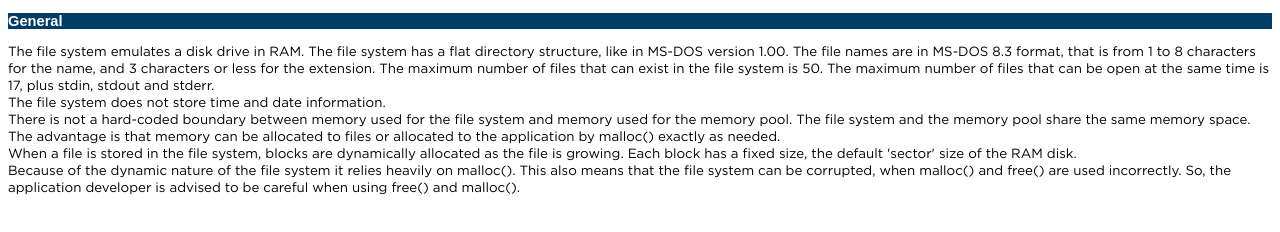
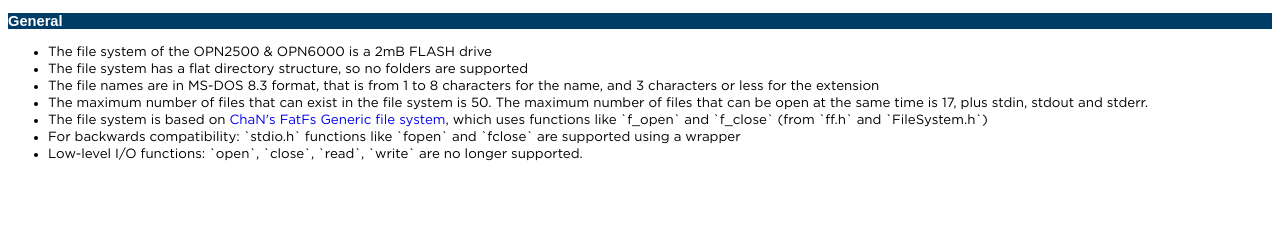
Before and after one commit to OpticonOSEDevelopment/opn2500_opn6000_sdk, a plain HTML site: page docs/Appl-development/File-system.html in a window 1280 px wide. Shown: the part 56-288 px from the top of the page. Drawn offline with Linux system fonts and the light colour scheme.

Commit message:
Updated file system section of docs

```diff
--- a/docs/Appl-development/File-system.html
+++ b/docs/Appl-development/File-system.html
@@ -11,22 +11,13 @@
 <H3>General</H3>
 
 <P>
-The file system emulates a disk drive in RAM. The file system has a flat directory structure,
-like in MS-DOS version 1.00. The file names are in MS-DOS 8.3 format, that is from 1 to 8
-characters for the name, and 3 characters or less for the extension.
-The maximum number of files that can exist in the file system is 50. The maximum number
-of files that can be open at the same time is 17, plus stdin, stdout and stderr.<BR>
-The file system does not store time and date information.<BR>
-There is not a hard-coded boundary between memory used for the file system and memory
-used for the memory pool. The file system and the memory pool share the same memory space.
-The advantage is that memory can be allocated to files or allocated to the application by
-malloc() exactly as needed.<BR>
-When a file is stored in the file system, blocks are dynamically allocated as the file
-is growing. Each block has a fixed size, the default 'sector' size of the RAM disk.<BR>
-Because of the dynamic nature of the file system it relies heavily on malloc().
-This also means that the file system can be corrupted, when malloc() and free() are
-used incorrectly. So, the application developer is advised to be careful when
-using free() and malloc().
-</P>
-
+<UL>
+    <LI>The file system of the OPN2500 & OPN6000 is a 2mB FLASH drive</LI>
+    <LI>The file system has a flat directory structure, so no folders are supported</LI>
+    <LI>The file names are in MS-DOS 8.3 format, that is from 1 to 8 characters for the name, and 3 characters or less for the extension</LI>
+    <LI>The maximum number of files that can exist in the file system is 50. The maximum number of files that can be open at the same time is 17, plus stdin, stdout and stderr.</LI>
+    <LI>The file system is based on <a href="http://elm-chan.org/fsw/ff/FileSystem">ChaN's FatFs Generic file system</a>, which uses functions like `f_open` and `f_close` (from `ff.h` and `FileSystem.h`)</LI>
+    <LI>For backwards compatibility: `stdio.h` functions like `fopen` and `fclose` are supported using a wrapper</LI>
+    <LI>Low-level I/O functions: `open`, `close`, `read`, `write` are no longer supported.</LI>
+</UL>
 </BODY>
```
Also changed, not shown: docs/index.html (+2 -3 lines).
